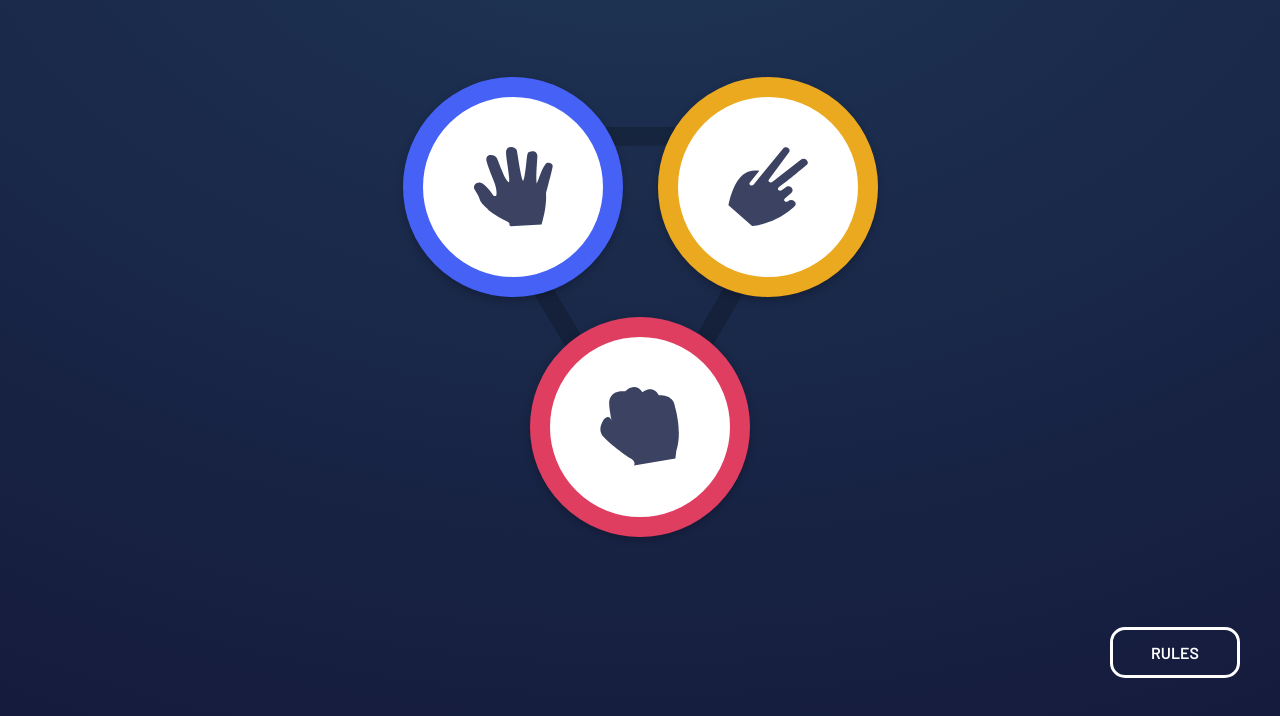
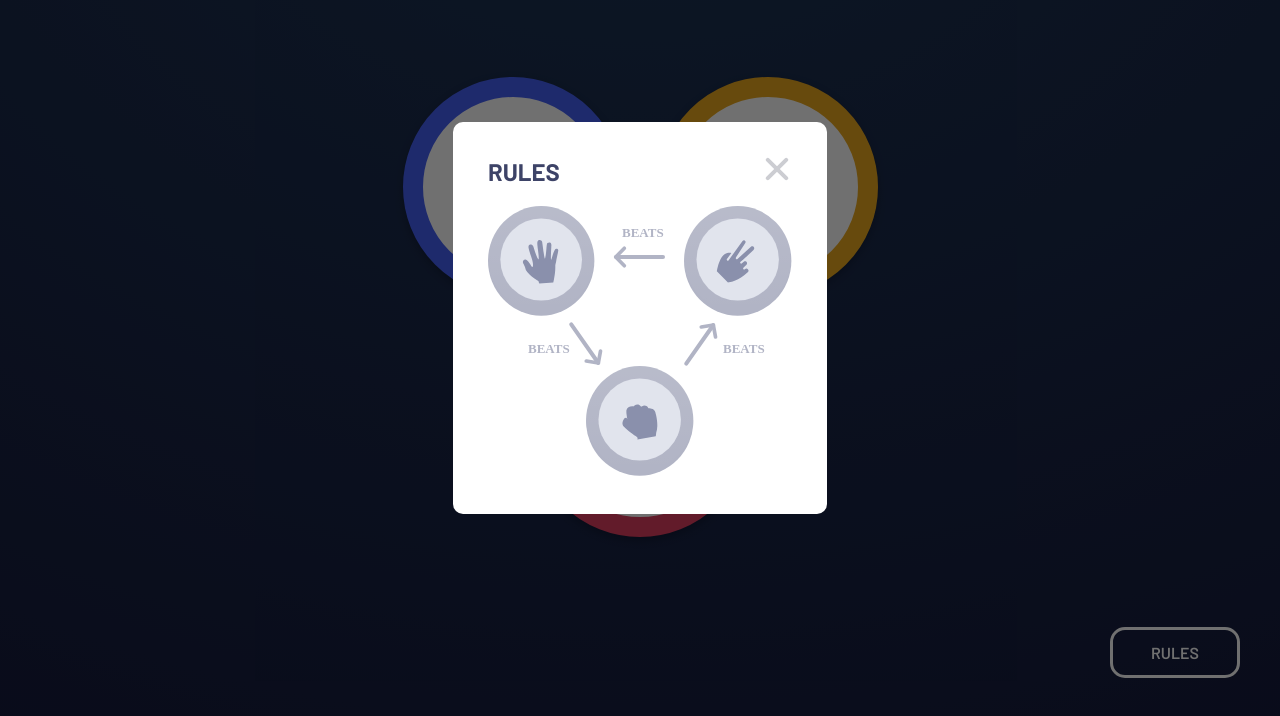
Before and after one commit to ivanFedak/paperGame, a website with bundled scripts: page src/index.html in a window 1280 px wide. Both pictures are taken after a click on the button "RULES". Shown: the part 220-936 px from the top of the page. Built offline with nearby package versions, Linux system fonts and the light colour scheme.

Commit message:
added modal

```diff
--- /dev/null
+++ b/src/assets/sass/modules/_modal.sass
@@ -0,0 +1,65 @@
+.modal
+    position: fixed
+    top: -100%
+    left: 0
+    width: 100%
+    height: 100%
+    z-index: 50
+    background: #0000008f
+    transition: all 0.5s ease 0s
+    &__container
+        padding: 15px
+        position: relative
+        overflow: auto
+        display: flex
+        flex-direction: column
+        justify-content: center
+        align-items: center
+        height: 100vh
+    &__body
+        padding: 35px
+        border-radius: 10px
+        background: #ffffff
+    &__top
+        display: flex
+        justify-content: space-between
+        align-items: center
+        &:not(:last-child)
+            @include adaptiv-value('margin-bottom', 20, 10, 1)
+    &__title
+        flex: 1 1 auto
+        color: #3d4367
+        @include adaptiv-value('font-size', 24, 20, 1)
+        font-weight: 700
+    &__close
+        position: relative
+        cursor: pointer
+        background: #000
+        span
+            position: absolute
+            top: -5px
+            right: 0
+            display: block
+            width: 30px
+            height: 4px
+            background: #cccdd2
+            border-radius: 2px
+            transition: all 0.3s ease 0s
+            &:first-child
+                transform: rotate(45deg)
+                background: #cccdd2
+            &:nth-child(2)
+                transform: translateY(20px)
+                transform: rotate(-45deg)
+        @media (any-hover: hover )
+            &:hover
+                span
+                    background: #3d4367
+    &__image
+        img
+            width: 100%
+            height: 100%
+
+
+.modal_active
+    top: 0
--- /dev/null
+++ b/src/assets/sass/services/_checkGit.sass
@@ -0,0 +1,2 @@
+._h1
+    text-decoration: none
--- a/src/assets/sass/style.sass
+++ b/src/assets/sass/style.sass
@@ -59,6 +59,7 @@ html,body
   margin: 0 auto
 
 .wrapper
+  position: relative
   min-height: 100%;
   overflow: hidden;
   display: flex;
@@ -67,6 +68,9 @@ html,body
 
 .page
 	flex: 1 1 auto;
+
+._lock
+  overflow: hidden
 
 // ----------Default settings
 @import './services/default'
@@ -83,6 +87,7 @@ html,body
 @import './components/main'
 @import './components/contnet'
 @import './components/rules'
+@import './modules/modal'
 
 
 //-----------Componets import-----------------\\
--- a/src/index.html
+++ b/src/index.html
@@ -97,6 +97,24 @@
 
 <!-- Modals and all the stuff -->
 
+    <div class="modal">
+        <div class='modal__container'>
+            <div class="modal__body">
+                <div class="modal__top">
+                    <div class="modal__title">Rules</div>
+                    <div class="modal__close">
+                        <span></span>
+                        <span></span>
+                        <!-- <img src="./assets/img/icon-close.svg" alt=""> -->
+                    </div>
+                </div>
+                <div class="modal__image">
+                    <img src="./assets/img/image-rules.svg" alt="">
+                </div>
+            </div>
+        </div>
+    </div>
+
     <script src="script.js"></script>
 </body>
 </html>
--- a/src/js/main.js
+++ b/src/js/main.js
@@ -1,7 +1,7 @@
 import def from './services/default'
 import burger from './modules/burger'
 import game from './modules/game'
-
+import modalWindow from './modules/modal'
 
 
 // import getResource from './services/request'
@@ -10,5 +10,6 @@ import game from './modules/game'
 window.onload = function (){
     def();
     burger();
+    modalWindow();
     game();
 }
--- a/src/js/modules/game.js
+++ b/src/js/modules/game.js
@@ -6,7 +6,7 @@ const game = ()=>{
           picked = document.querySelector('.content__column_you .content__item'),//User (Wrapper for img )
           pcRand = document.querySelector('.content__column_house .content__item'), //Pc
           resText = document.querySelector('.result-content__title'),//Desicion
-          btnRestar = document.querySelector('.result-content__btn'),
+          btnRestar = document.querySelector('.result-content__btn'),//Play Again
           ScoreNum = document.querySelector('.header__number');//Desicion
 
 
@@ -20,6 +20,7 @@ const game = ()=>{
         //hide the current page
         mainBlock.style.display = 'none'
         contentBlock.style.display = 'block'
+
         //
 
         console.log(hand.dataset.name)//What we choose
--- /dev/null
+++ b/src/js/modules/modal.js
@@ -0,0 +1,40 @@
+const modalWindow = ()=>{
+
+    const btn = document.querySelector('.rules__btn'),
+          closeBtn = document.querySelector('.modal__close'),
+          modal = document.querySelector('.modal');
+
+
+
+    function closeModal(e) {
+        if(!e.target.closest('.modal__body')  &&  !e.target.closest('.rules__btn')){
+            modal.classList.remove('modal_active');
+            document.body.classList.remove('_lock')
+        }
+        if(e.target.closest('.modal__close')){
+            modal.classList.remove('modal_active');
+            document.body.classList.remove('_lock')
+        }
+    }
+
+
+
+
+    btn.addEventListener('click',function(e){
+        modal.classList.add('modal_active');
+        document.body.classList.add('_lock');
+    })
+
+    document.addEventListener('click', closeModal);
+
+    closeBtn.addEventListener('click',closeModal);
+
+
+
+}
+
+
+
+
+
+export default modalWindow;
```
Also changed, not shown: dist/assets/css/style.min.css, dist/assets/sass/components/_modal.sass (added), dist/assets/sass/modules/_modal.sass (added), dist/assets/sass/services/_checkGit.sass (added), dist/assets/sass/style.sass, dist/index.html, dist/script.js, src/assets/css/style.min.css, src/js/modules/rules.js (added), 3 other files.
